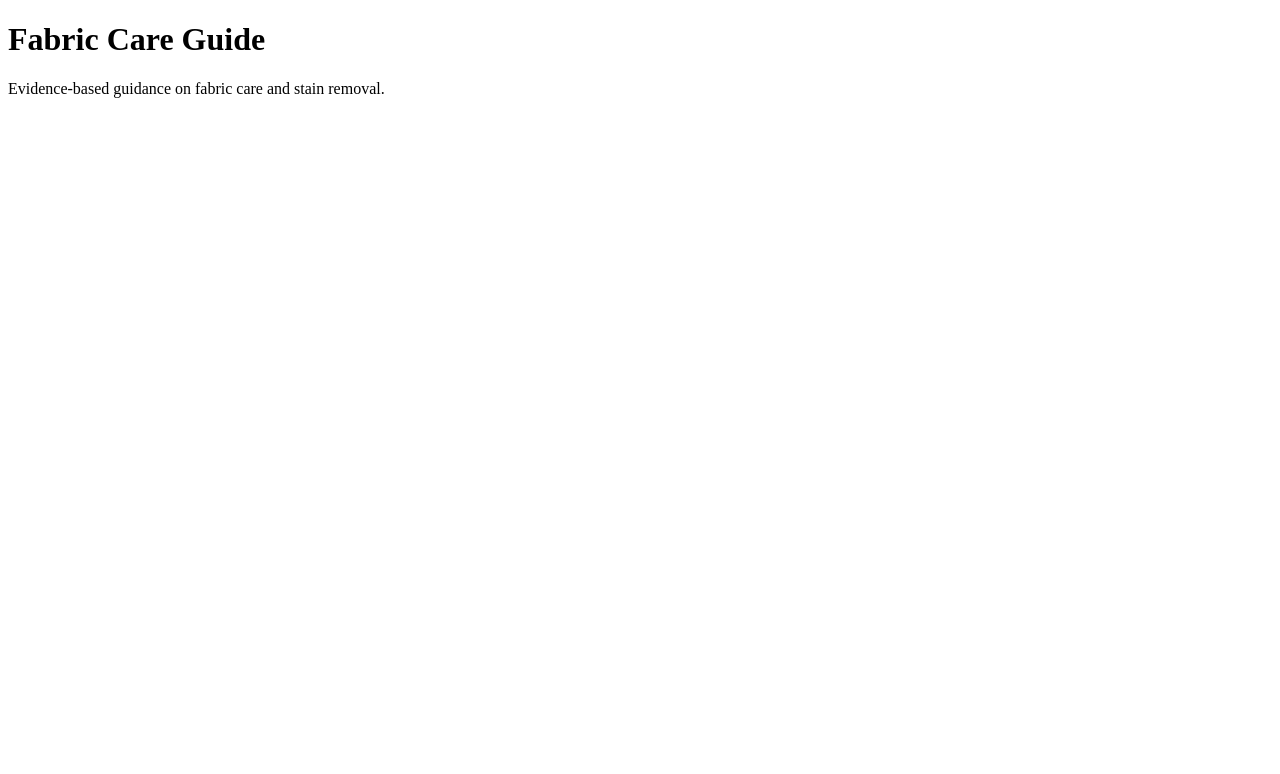
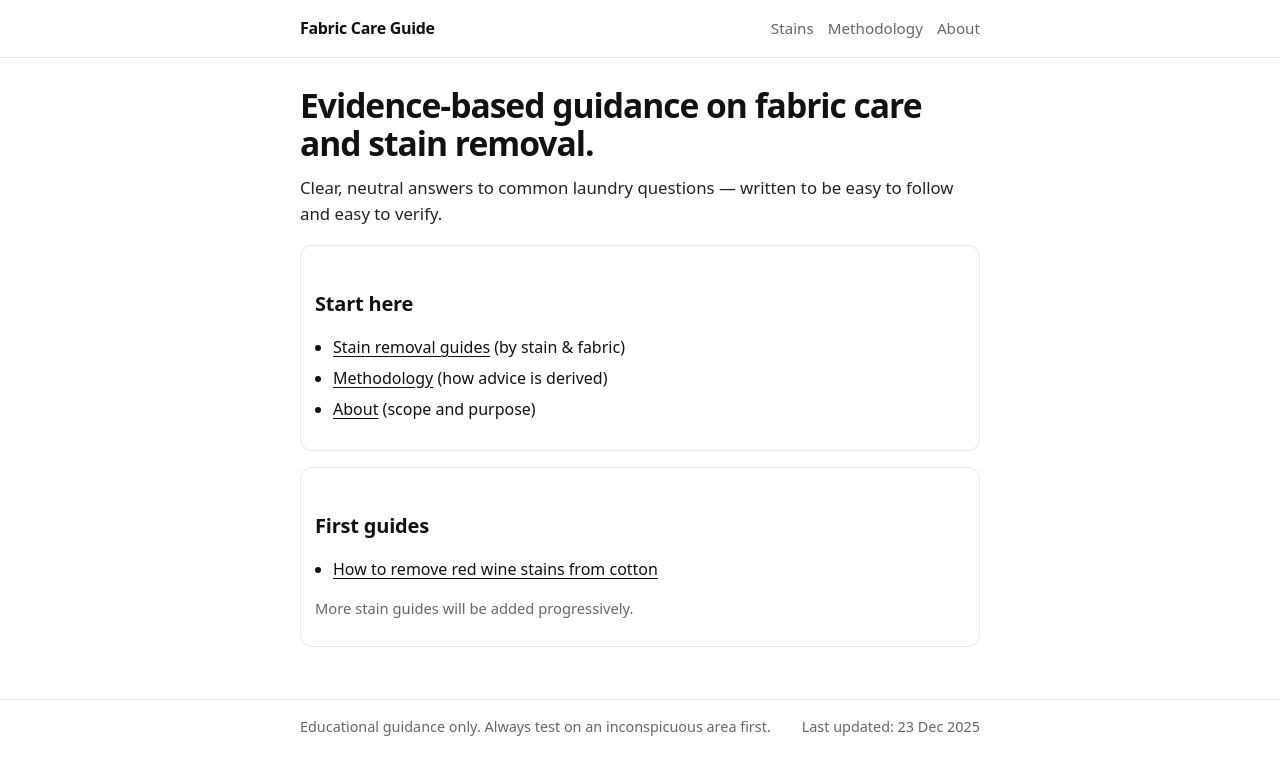
Before and after one commit to sm5cx/fabricguide, a plain HTML site: page index.html in a window 1280 px wide. Drawn offline with Linux system fonts and the light colour scheme.

Commit message:
Update index.html

```diff
--- a/index.html
+++ b/index.html
@@ -1,12 +1,51 @@
 <!doctype html>
 <html lang="en">
-  <head>
-    <meta charset="utf-8" />
-    <title>Fabric Care Guide</title>
-    <meta name="description" content="Evidence-based guidance on fabric care and stain removal." />
-  </head>
-  <body>
-    <h1>Fabric Care Guide</h1>
-    <p>Evidence-based guidance on fabric care and stain removal.</p>
-  </body>
+<head>
+  <meta charset="utf-8" />
+  <meta name="viewport" content="width=device-width,initial-scale=1" />
+  <title>Fabric Care Guide — Evidence-based stain removal and laundry guidance</title>
+  <meta name="description" content="Evidence-based guidance on fabric care and stain removal: clear answers, step-by-step methods, and what to avoid." />
+  <link rel="stylesheet" href="/assets/style.css" />
+</head>
+<body>
+  <header class="header">
+    <div class="header-inner">
+      <div class="brand"><a href="/" style="text-decoration:none;">Fabric Care Guide</a></div>
+      <nav class="nav" aria-label="Primary">
+        <a href="/stains/">Stains</a>
+        <a href="/methodology.html">Methodology</a>
+        <a href="/about.html">About</a>
+      </nav>
+    </div>
+  </header>
+
+  <main>
+    <h1>Evidence-based guidance on fabric care and stain removal.</h1>
+    <p class="lede">Clear, neutral answers to common laundry questions — written to be easy to follow and easy to verify.</p>
+
+    <div class="card">
+      <h2>Start here</h2>
+      <ul>
+        <li><a href="/stains/">Stain removal guides</a> (by stain & fabric)</li>
+        <li><a href="/methodology.html">Methodology</a> (how advice is derived)</li>
+        <li><a href="/about.html">About</a> (scope and purpose)</li>
+      </ul>
+    </div>
+
+    <div class="card">
+      <h2>First guides</h2>
+      <ul>
+        <li><a href="/stains/red-wine-on-cotton.html">How to remove red wine stains from cotton</a></li>
+      </ul>
+      <p class="meta">More stain guides will be added progressively.</p>
+    </div>
+  </main>
+
+  <footer class="footer">
+    <div class="footer-inner">
+      <div>Educational guidance only. Always test on an inconspicuous area first.</div>
+      <div>Last updated: <time datetime="2025-12-23">23 Dec 2025</time></div>
+    </div>
+  </footer>
+</body>
 </html>
```
